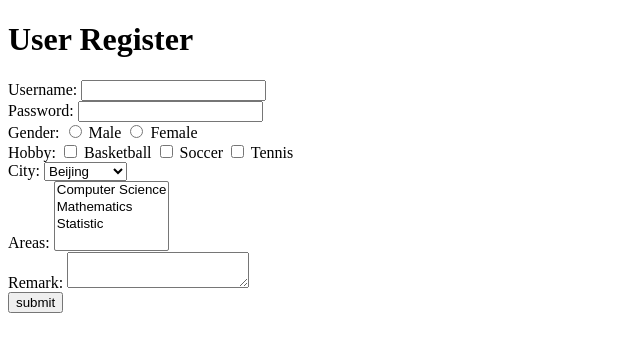
After one commit to aJay0422/front-end-study-notebook, a Flask app: page /register in a window 1280 px wide. The commit adds this page. Shown: the top 352 px of the page, without its empty margins (0-640 px from the left). Run offline with Flask 2, Linux system fonts and the light colour scheme.

Commit message:
Finished HTML Learning

```diff
--- a/day1/web.py
+++ b/day1/web.py
@@ -23,5 +23,9 @@ def goods_list():
 def user_list():
     return render_template("user_list.html")
 
+@app.route("/register")
+def register():
+    return render_template("register.html")
+
 if __name__ == "__main__":
     app.run()
--- /dev/null
+++ b/day1_account/app.py
@@ -0,0 +1,37 @@
+from flask import Flask, render_template,request
+
+app = Flask(__name__)
+
+
+@app.route("/register", methods=['GET', 'POST'])
+def register():
+    if request.method == 'GET':
+        return render_template("register.html")
+    else:
+        user = request.form.get("username")
+        pwd = request.form.get("password")
+        gender = request.form.get("gender")
+        hobby_list = request.form.get("hobby")
+        city = request.form.get("city")
+        areas_list = request.form.get("areas")
+        remark = request.form.get("remark")
+        print(user, pwd, gender, hobby_list, city, areas_list, remark)
+        return "Successfully Registered"
+
+@app.route("/login", methods=['GET', 'POST'])
+def login():
+    if request.method == "GET":
+        return render_template("login.html")
+    else:
+        print(request.form)
+        user = request.form.get("username")
+        pwd = request.form.get("password")
+        return "Successfully logged in"
+
+@app.route("/index", methods=["GET"])
+def index():
+    return render_template("index.html")
+
+
+if __name__ == "__main__":
+    app.run()
--- /dev/null
+++ b/day1_account/templates/register.html
@@ -0,0 +1,54 @@
+<!DOCTYPE html>
+<html lang="en">
+<head>
+    <meta charset="UTF-8">
+    <title>Title</title>
+</head>
+<body>
+    <h1>User Register</h1>
+    <form method="post" action="/register">
+        <div>
+            Username:
+            <input type="text" name="username">
+        </div>
+        <div>
+            Password:
+            <input type="password" name="password">
+        </div>
+        <div>
+            Gender:
+            <input type="radio" name="gender" value="1"> Male
+            <input type="radio" name="gender" value="0"> Female
+        </div>
+        <div>
+            Hobby:
+            <input type="checkbox" name="hobby" value="10"> Basketball
+            <input type="checkbox" name="hobby" value="20"> Soccer
+            <input type="checkbox" name="hobby" value="30"> Tennis
+        </div>
+        <div>
+            City:
+            <select name="city">
+                <option value="beijing">Beijing</option>
+                <option value="shanghai">Shanghai</option>
+                <option value="shenzhen">Shenzhen</option>
+            </select>
+        </div>
+        <div>
+            Areas:
+            <select name="areas" multiple>
+                <option value="100">Computer Science</option>
+                <option value="200">Mathematics</option>
+                <option value="300">Statistic</option>
+            </select>
+        </div>
+        <div>
+            Remark:
+            <textarea name="remark"></textarea>
+        </div>
+        <div>
+            <input type="submit" value="submit">
+        </div>
+    </form>
+</body>
+</html>
```
Also changed, not shown: day1/templates/index.html (+40 -0 lines), day1/templates/register.html (added, +51 -0 lines), day1_account/templates/index.html (added, +85 -0 lines), day1_account/templates/login.html (added, +16 -0 lines), day1_account/static/a1.jpeg (added), day1_account/static/a2.jpeg (added), day1_account/static/a3.jpeg (added).
